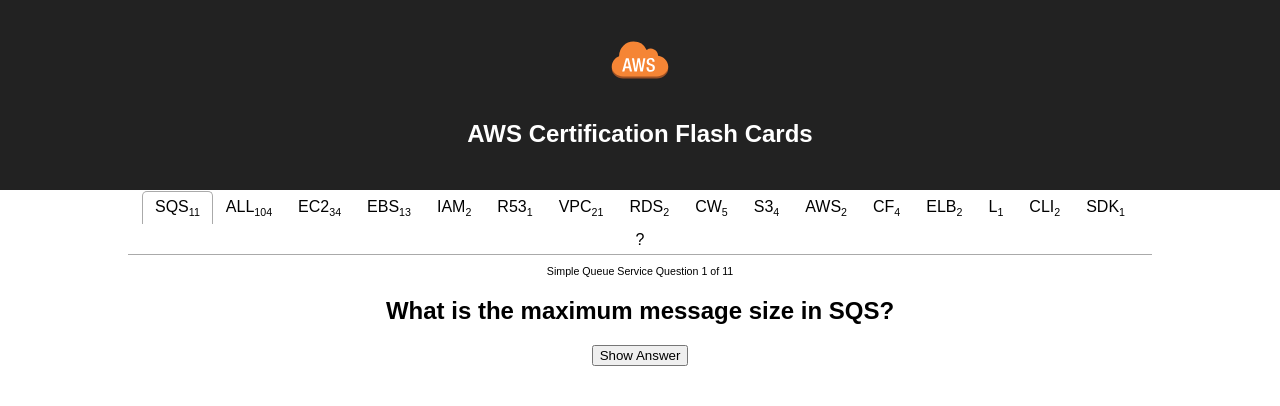
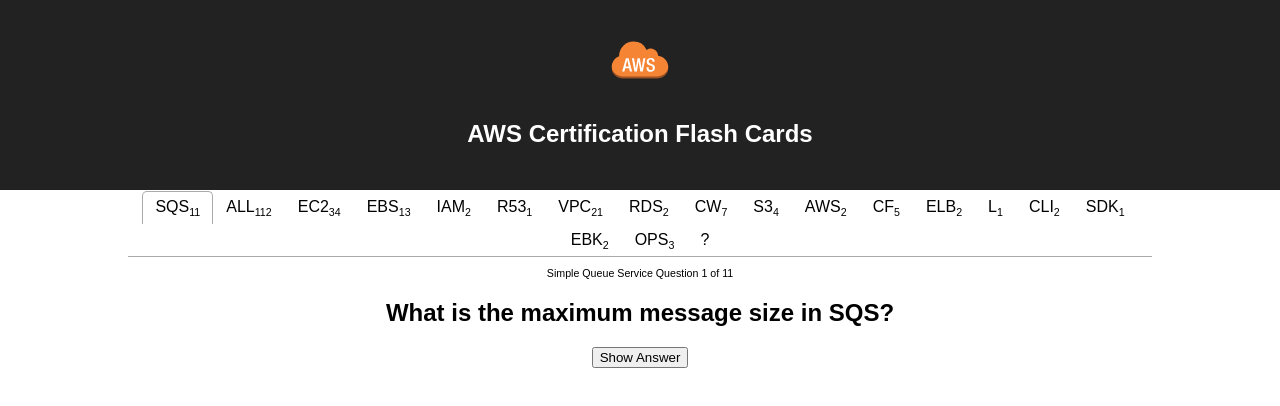
Before and after one commit to unicornpartners/cert-flash-www, a React (Create React App) app: page / in a window 1280 px wide. Shown: the top 406 px of the page. Built offline with nearby package versions, Linux system fonts and the light colour scheme.

Commit message:
More questions

```diff
--- a/src/App.js
+++ b/src/App.js
@@ -157,7 +157,9 @@
         "R53": "Route 53",
         "CF": "Cloud Formation",
         "ECS": "EC2 Container Service",
-        "L": "Lambda"
+        "L": "Lambda",
+        "EBK": "Elastic Beanstalk",
+        "OPS": "Ops Works"
       };
 
       const getFullName = function(name) {
--- a/src/questions.json
+++ b/src/questions.json
@@ -626,6 +626,66 @@
             "r": "https://aws.amazon.com/blogs/aws/reserved-instance-options-for-amazon-ec2/"
         },
         {
+            "c": ["EBK"],
+            "q": "What is the name of the Elastic Beanstalk–specific JSON file that describes how to deploy a set of Docker containers as an Elastic Beanstalk application",
+            "a": "Dockerrun.aws.json",
+            "r": "https://docs.aws.amazon.com/elasticbeanstalk/latest/dg/create_deploy_docker_v2config.html"
+        },
+        {
+            "c": ["EBK"],
+            "q": "What is the name of your Elastic Beanstalk environment type if you are not using 'Single Instance'?",
+            "a": "Load-balancing, Autoscaling",
+            "r": "https://docs.aws.amazon.com/elasticbeanstalk/latest/dg/using-features-managing-env-types.html"
+        },
+        {
+            "c": ["OPS"],
+            "q": "Can you mix Windows and Linux instances in an OpsWorks Stack?",
+            "a": "No",
+            "r": "https://docs.aws.amazon.com/opsworks/latest/userguide/workinginstances-os.html"
+        },
+        {
+            "c": ["CF"],
+            "q": "In what parts of a CloudFormation template can you use intrinsic functions?",
+            "a": "Resource properties, outputs, metadata attributes, and update policy attributes",
+            "r": "https://docs.aws.amazon.com/AWSCloudFormation/latest/UserGuide/intrinsic-function-reference.html"
+        },
+        {
+            "c": ["OPS"],
+            "q": "What are the five OpsWorks Stacks lifecycle events?",
+            "a": "Setup, Configure, Deploy, Undeploy, Shutdown",
+            "r": "https://docs.aws.amazon.com/opsworks/latest/userguide/workingcookbook-events.html"
+        },
+        {
+            "c": ["OPS"],
+            "q": "Which OpsWorks Stacks lifecycle event runs on all instances in a stack?",
+            "a": "Configure",
+            "r": "https://docs.aws.amazon.com/opsworks/latest/userguide/workingcookbook-events.html"
+        },
+        {
+            "c": ["CW"],
+            "q": "How long are CloudWatch metrics retained?",
+            "a": "14 Days.. or longer depending on when the exam was written",
+            "r": "https://aws.amazon.com/about-aws/whats-new/2016/11/cloudwatch-extends-metrics-retention-and-new-user-interface/"
+        },
+        {
+            "c": ["CW"],
+            "q": "What are the three CloudWatch alarm states?",
+            "a": "OK, ALARM, INSUFFICIENT_DATA",
+            "r": "https://docs.aws.amazon.com/AmazonCloudWatch/latest/monitoring/AlarmThatSendsEmail.html"
+        },
+        {
+            "c": [""],
+            "q": "",
+            "a": "",
+            "r": ""
+        },
+        {
+            "c": [""],
+            "q": "",
+            "a": "",
+            "r": ""
+        },
+        {
             "c": [""],
             "q": "",
             "a": "",
```
